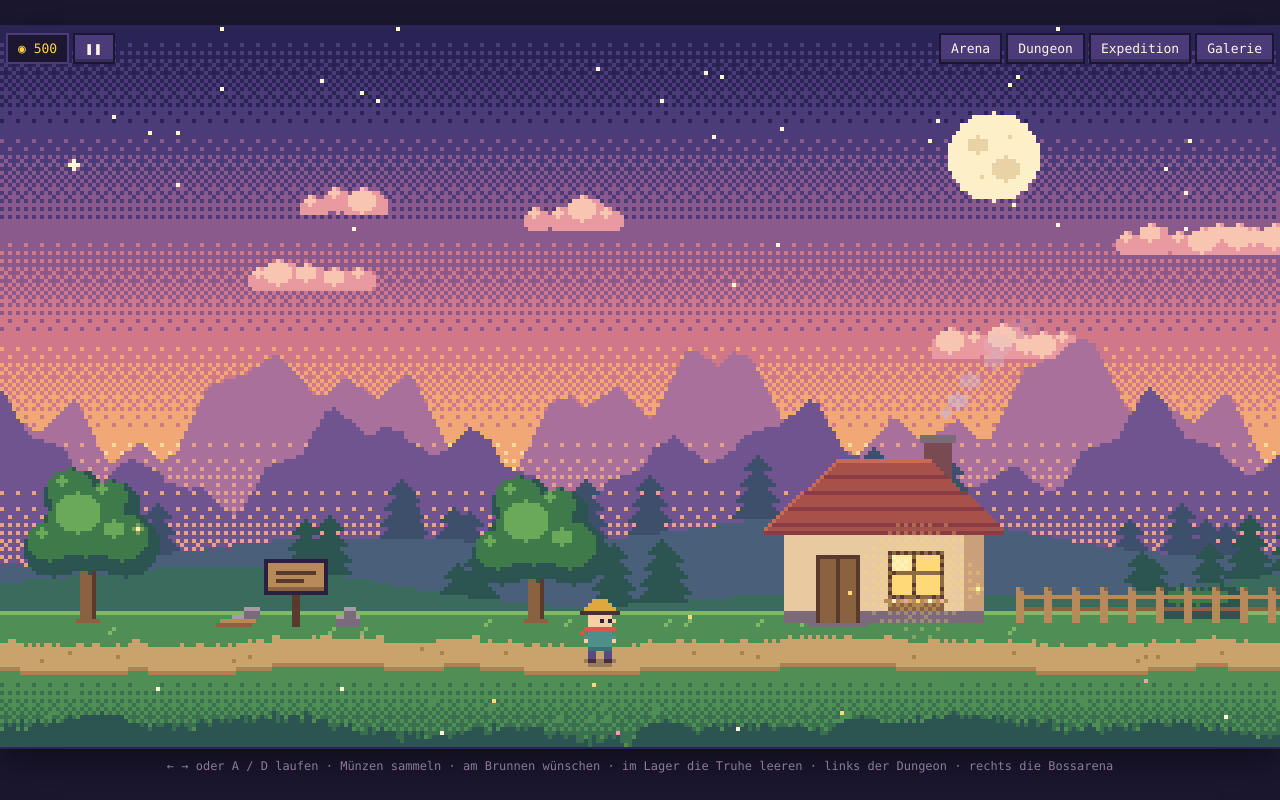
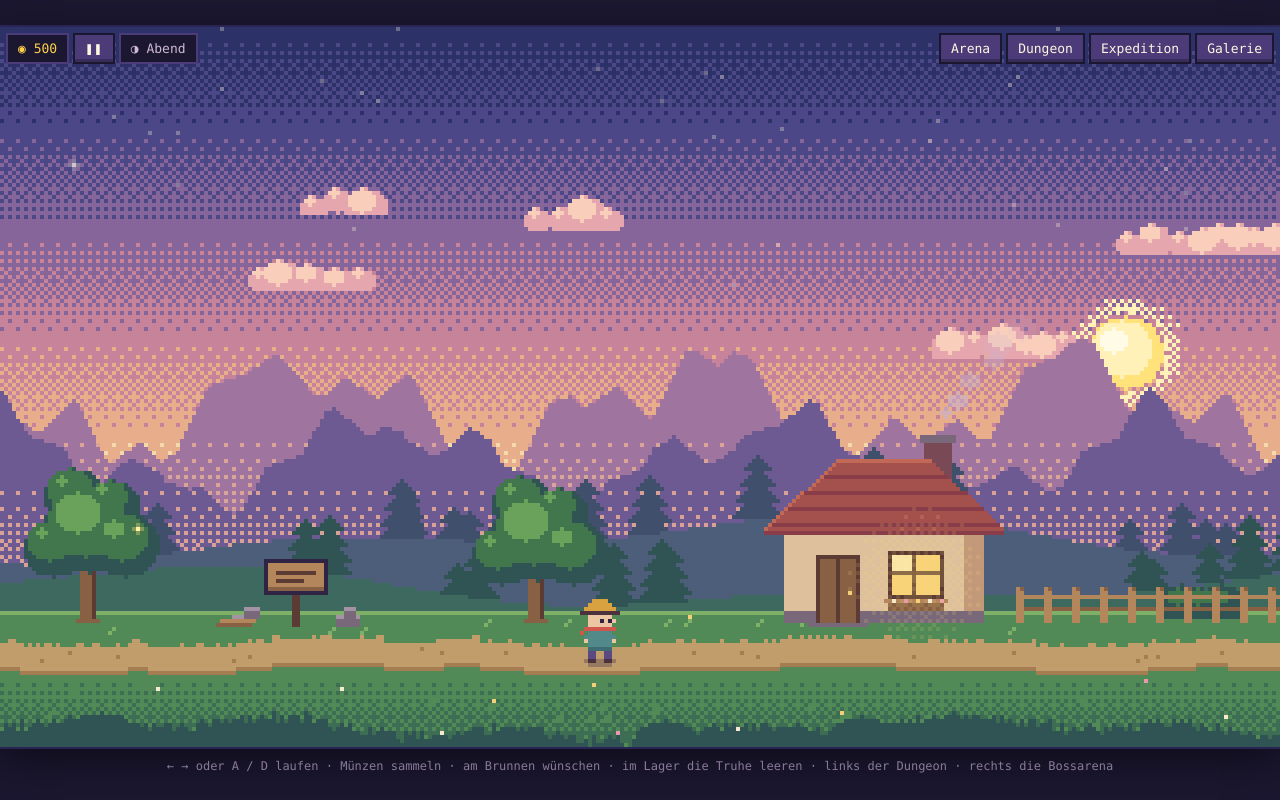
Before and after one commit to lirakp/cosy, an Electron app: page index.html in a window 1280 px wide. Drawn offline with Linux system fonts and the light colour scheme.

Commit message:
Add day-night cycle
A full day lasts 12 minutes of play time: dawn, day, dusk and night with
crossfaded sky palettes, matching cloud and mountain colours, a sun and
moon that arc across the sky, and stars that fade in at night. The
landscape is drawn into an offscreen scene and tinted per time of day,
while lights (windows, lantern, torches, well, coins, fireflies) are
drawn afterwards so they glow at night. The time of day is shown in the
HUD, saved with the game and stops while paused.

Co-Authored-By: Claude Opus 5.5 <noreply@anthropic.com>
Claude-Session: https://claude.ai/code/session_01D7PjKTqE2ZDHrCWznsya1i

```diff
--- a/index.html
+++ b/index.html
@@ -14,6 +14,7 @@
         <div class="hud-left">
           <div id="gold" title="Gold">◉ <span>0</span></div>
           <button id="btn-pause" title="Pause (P)" aria-label="Pause">❚❚</button>
+          <div id="daytime" title="Tageszeit"></div>
         </div>
         <div class="hud-buttons">
           <button id="btn-arena">Arena <kbd>B</kbd></button>
--- a/src/background.js
+++ b/src/background.js
@@ -1,6 +1,7 @@
 import { VIEW_W, VIEW_H, WORLD_W } from './config.js';
 import { PAL } from './palette.js';
 import { rng, makeCanvas, rect, px, circle, dither, tri } from './utils.js';
+import { SKIES, CLOUDS, sunPos, moonPos } from './daycycle.js';
 
 // Der Hintergrund besteht aus mehreren Ebenen. Jede Ebene scrollt
 // unterschiedlich schnell mit der Kamera (Parallax) – ferne Dinge langsam,
@@ -9,9 +10,8 @@ import { rng, makeCanvas, rect, px, circle, dither, tri } from './utils.js';
 const SCROLL = WORLD_W - VIEW_W;
 const layerWidth = (factor) => Math.ceil(VIEW_W + SCROLL * factor);
 
-function makeSky() {
+function makeSky(stops) {
   const [c, ctx] = makeCanvas(VIEW_W, VIEW_H);
-  const stops = PAL.sky;
   const horizon = 128;
   for (let y = 0; y < VIEW_H; y++) {
     const t = Math.min(y / horizon, 1) * (stops.length - 1);
@@ -44,46 +44,62 @@ function makeStars() {
   }));
 }
 
-function makeCloud(r) {
+function makeCloud(r, colors) {
   const w = 30 + Math.floor(r() * 26);
-  const [c, ctx] = makeCanvas(w, 14);
   const puffs = [];
   for (let x = 5; x < w - 5; x += 4 + Math.floor(r() * 4)) {
     puffs.push([x, 9 - Math.floor(r() * 3), 3 + Math.floor(r() * 3)]);
   }
-  for (const [x, y, s] of puffs) circle(ctx, x, y, s, PAL.cloud);
-  for (const [x, y, s] of puffs) circle(ctx, x - 1, y - 2, Math.max(1, s - 2), PAL.cloudLight);
+  // dieselbe Wolke in den Farben jeder Tageszeit
+  const imgs = {};
+  for (const [key, [base, light]] of Object.entries(colors)) {
+    const [c, ctx] = makeCanvas(w, 14);
+    for (const [x, y, s] of puffs) circle(ctx, x, y, s, base);
+    for (const [x, y, s] of puffs) circle(ctx, x - 1, y - 2, Math.max(1, s - 2), light);
     ctx.clearRect(0, 11, w, 3); // flache Unterseite
-  return c;
+    imgs[key] = c;
+  }
+  return imgs;
 }
 
 function makeClouds() {
   const r = rng(21);
-  return Array.from({ length: 6 }, (_, i) => ({
-    img: makeCloud(r),
+  const list = Array.from({ length: 6 }, (_, i) => ({
+    imgs: makeCloud(r, CLOUDS),
+    w: 0,
     x: r() * (VIEW_W + 80),
     y: 22 + Math.floor(r() * 60),
     speed: 1.5 + r() * 2.5 + i * 0.2,
   }));
+  for (const c of list) c.w = c.imgs.day.width;
+  return list;
 }
 
 // Kantige Bergkette als Silhouette, unten im Dunst verlaufend.
-function makeMountains(factor, baseY, amp, seed, color) {
+// Dieselbe Bergkette einmal in Abendfarben und einmal in Tagesfarben.
+function makeMountains(factor, baseY, amp, seed, colors) {
   const w = layerWidth(factor);
-  const [c, ctx] = makeCanvas(w, VIEW_H);
   const r = rng(seed);
   const p1 = r(), p2 = r(), p3 = r();
+  const imgs = {};
+  for (const [key, [color, haze]] of Object.entries(colors)) {
+    const [c, ctx] = makeCanvas(w, VIEW_H);
     for (let x = 0; x < w; x++) {
       const h = tri(x / 97 + p1) * 0.55 + tri(x / 41 + p2) * 0.3 + tri(x / 17 + p3) * 0.15;
       const top = Math.round(baseY - h * amp);
       rect(ctx, x, top, 1, VIEW_H - top, color);
       for (let y = top; y < VIEW_H; y++) {
         const amount = (y - (baseY - amp * 0.35)) / (amp * 0.9);
-      if (amount > 0 && dither(x, y, amount * 0.7)) px(ctx, x, y, PAL.haze);
+        if (amount > 0 && dither(x, y, amount * 0.7)) px(ctx, x, y, haze);
       }
     }
-  return { img: c, factor };
+    imgs[key] = c;
   }
+  return { imgs, factor };
+}
+
+// Tagsüber bekommen die Berge ihre eigenen Farben, sonst die Abendfarben.
+const mountainKey = (sky) => (sky === 'day' ? 'day' : 'dusk');
 
 function pine(ctx, x, baseY, h, color) {
   rect(ctx, x, baseY - 2, 1, 3, color);
@@ -114,29 +130,59 @@ function makeHills(factor, baseY, amp, seed, color, pineColor, pineCount) {
   return { img: c, factor };
 }
 
+function makeSun() {
+  const [c, ctx] = makeCanvas(31, 31);
+  for (let y = 0; y < 31; y++) {
+    for (let x = 0; x < 31; x++) {
+      const d = Math.hypot(x - 15, y - 15);
+      if (d > 10 && d < 15 && dither(x, y, (15 - d) / 6)) px(ctx, x, y, '#fff1b8');
+    }
+  }
+  circle(ctx, 15, 15, 9, '#ffe27a');
+  circle(ctx, 14, 14, 7, '#fff1b8');
+  circle(ctx, 12, 12, 3, '#fffbe6');
+  return c;
+}
+
 export function createBackground() {
-  const sky = makeSky();
+  const skies = Object.fromEntries(Object.entries(SKIES).map(([k, stops]) => [k, makeSky(stops)]));
   const moon = makeMoon();
+  const sun = makeSun();
   const stars = makeStars();
   const clouds = makeClouds();
   const layers = [
-    makeMountains(0.08, 118, 46, 3, PAL.mountainFar),
-    makeMountains(0.16, 128, 40, 11, PAL.mountainNear),
+    makeMountains(0.08, 118, 46, 3, { dusk: [PAL.mountainFar, PAL.haze], day: ['#8ea4cc', '#c4d9ee'] }),
+    makeMountains(0.16, 128, 40, 11, { dusk: [PAL.mountainNear, PAL.haze], day: ['#6b82b0', '#b3cbe6'] }),
+  ];
+  const hills = [
     makeHills(0.3, 128, 7, 5, PAL.hillBack, PAL.pineBack, 26),
     makeHills(0.55, 140, 6, 9, PAL.hillFront, PAL.pineFront, 22),
   ];
+
+  // Zeichnet ein Bild der Tageszeit A und blendet Tageszeit B darüber.
+  function blend(ctx, imgs, ph, x, y) {
+    ctx.drawImage(imgs[ph.skyA], x, y);
+    if (ph.mix > 0) {
+      ctx.globalAlpha = ph.mix;
+      ctx.drawImage(imgs[ph.skyB], x, y);
+      ctx.globalAlpha = 1;
+    }
+  }
 
   return {
     update(dt) {
       for (const c of clouds) {
         c.x += c.speed * dt;
-        if (c.x > VIEW_W + 40) c.x = -c.img.width - 20;
+        if (c.x > VIEW_W + 40) c.x = -c.w - 20;
       }
     },
 
-    draw(ctx, camX, time) {
-      ctx.drawImage(sky, 0, 0);
+    // Himmel mit Sternen, Sonne, Mond und Wolken – wird nicht eingefärbt.
+    drawSky(ctx, camX, time, ph) {
+      blend(ctx, skies, ph, 0, 0);
 
+      if (ph.night > 0.05) {
+        ctx.globalAlpha = Math.min(1, ph.night * 1.2);
         for (const s of stars) {
           const twinkle = Math.sin(time * s.speed + s.phase);
           if (twinkle < -0.6) continue;
@@ -146,15 +192,24 @@ export function createBackground() {
             rect(ctx, s.x, s.y - 1, 1, 3, PAL.star);
           }
         }
+        ctx.globalAlpha = 1;
+      }
 
-      ctx.drawImage(moon, 236 - Math.round(camX * 0.02), 20);
+      const shift = Math.round(camX * 0.02);
+      const s = sunPos(ph.t, VIEW_W);
+      if (s) ctx.drawImage(sun, Math.round(s.x) - 15 - shift, Math.round(s.y) - 15);
+      const m = moonPos(ph.t, VIEW_W);
+      if (m) ctx.drawImage(moon, Math.round(m.x) - 12 - shift, Math.round(m.y) - 12);
 
-      for (const c of clouds) {
-        ctx.drawImage(c.img, Math.round(c.x - camX * 0.04) - 40, c.y);
-      }
-      for (const l of layers) {
-        ctx.drawImage(l.img, -Math.round(camX * l.factor), 0);
-      }
+      for (const c of clouds) blend(ctx, c.imgs, ph, Math.round(c.x - camX * 0.04) - 40, c.y);
+    },
+
+    // Berge und Hügel – landen in der Szene, die je nach Tageszeit getönt wird.
+    drawLand(ctx, camX, ph) {
+      const look = { ...ph, skyA: mountainKey(ph.skyA), skyB: mountainKey(ph.skyB) };
+      if (look.skyA === look.skyB) look.mix = 0;
+      for (const l of layers) blend(ctx, l.imgs, look, -Math.round(camX * l.factor), 0);
+      for (const l of hills) ctx.drawImage(l.img, -Math.round(camX * l.factor), 0);
     },
   };
 }
--- a/src/config.js
+++ b/src/config.js
@@ -26,3 +26,6 @@ export const DUNGEON_RANGE = 22;
 // Die Bossarena.
 export const ARENA_X = 716;
 export const ARENA_RANGE = 26;
+
+// Ein ganzer Tag-Nacht-Zyklus dauert so viele Sekunden Spielzeit.
+export const DAY_LENGTH = 720;
--- /dev/null
+++ b/src/daycycle.js
@@ -0,0 +1,71 @@
+// Tag-Nacht-Zyklus. Die Tageszeit läuft von 0 bis 1:
+// 0 = Mitternacht, 0,25 = Morgen, 0,5 = Mittag, 0,75 = Abend.
+
+// Himmelsfarben je Tageszeit, von oben nach unten.
+export const SKIES = {
+  night: ['#0b0a1f', '#121031', '#1a1744', '#221e52', '#2c2660', '#3a3170'],
+  dawn: ['#2a2456', '#55467f', '#9a6696', '#e08a8c', '#f5b38a', '#fde0a8'],
+  day: ['#3c78c8', '#5590da', '#73a9e6', '#94c0ee', '#b6d6f3', '#d8eaf6'],
+  dusk: ['#2a2456', '#4b3b78', '#8a5a8c', '#d0788a', '#f2a777', '#fbd89a'],
+};
+
+// Wolkenfarben (Grundfarbe, Lichtkante) je Tageszeit.
+export const CLOUDS = {
+  night: ['#2e2860', '#40387a'],
+  dawn: ['#e89aa0', '#f8c6b0'],
+  day: ['#dfe8f4', '#ffffff'],
+  dusk: ['#e89aa0', '#f8c6b0'],
+};
+
+// Stützpunkte: Himmel, Farbtönung der Landschaft (Farbe + Stärke) und
+// wie „nächtlich“ es ist (steuert Sterne, Lichter und Glühwürmchen).
+const NIGHT = { sky: 'night', tint: [14, 10, 44], a: 0.58, night: 1 };
+const FRAMES = [
+  { t: 0, ...NIGHT },
+  { t: 0.2, ...NIGHT },
+  { t: 0.27, sky: 'dawn', tint: [96, 48, 104], a: 0.24, night: 0.45 },
+  { t: 0.35, sky: 'day', tint: [210, 235, 255], a: 0.1, night: 0 },
+  { t: 0.66, sky: 'day', tint: [210, 235, 255], a: 0.1, night: 0 },
+  { t: 0.75, sky: 'dusk', tint: [90, 40, 90], a: 0.06, night: 0.3 },
+  { t: 0.83, ...NIGHT },
+  { t: 1, ...NIGHT },
+];
+
+const lerp = (a, b, u) => a + (b - a) * u;
+const smooth = (u) => u * u * (3 - 2 * u);
+
+export function phase(t) {
+  t = ((t % 1) + 1) % 1;
+  let i = 0;
+  while (i < FRAMES.length - 2 && t >= FRAMES[i + 1].t) i++;
+  const a = FRAMES[i];
+  const b = FRAMES[i + 1];
+  const u = smooth((t - a.t) / (b.t - a.t));
+  const tint = a.tint.map((c, k) => Math.round(lerp(c, b.tint[k], u)));
+  return {
+    t,
+    skyA: a.sky,
+    skyB: b.sky,
+    mix: a.sky === b.sky ? 0 : u,
+    tint: `rgb(${tint.join(' ')})`,
+    tintAlpha: lerp(a.a, b.a, u),
+    night: lerp(a.night, b.night, u),
+  };
+}
+
+// Bezeichnung und Symbol für die Anzeige
+export function label(t) {
+  t = ((t % 1) + 1) % 1;
+  if (t < 0.22 || t >= 0.84) return { icon: '☾', name: 'Nacht' };
+  if (t < 0.34) return { icon: '◐', name: 'Morgen' };
+  if (t < 0.68) return { icon: '☀', name: 'Tag' };
+  return { icon: '◑', name: 'Abend' };
+}
+
+// Sonne und Mond ziehen in einem Bogen über den Himmel (null = unter dem Horizont).
+function arc(u, width) {
+  if (u < 0 || u > 1) return null;
+  return { x: -16 + u * (width + 32), y: 132 - Math.sin(Math.PI * u) * 108 };
+}
+export const sunPos = (t, width) => arc((t - 0.22) / 0.6, width);
+export const moonPos = (t, width) => arc(((t < 0.4 ? t + 1 : t) - 0.76) / 0.56, width);
--- a/src/main.js
+++ b/src/main.js
@@ -1,9 +1,10 @@
-import { VIEW_W, VIEW_H, WORLD_W, WELL_X, WELL_RANGE, CHEST_X, CAMP_RANGE, GROUND_Y, DUNGEON_X, DUNGEON_RANGE, ARENA_X, ARENA_RANGE } from './config.js';
+import { VIEW_W, VIEW_H, WORLD_W, DAY_LENGTH, WELL_X, WELL_RANGE, CHEST_X, CAMP_RANGE, GROUND_Y, DUNGEON_X, DUNGEON_RANGE, ARENA_X, ARENA_RANGE } from './config.js';
 import * as dungeon from './dungeon.js';
 import * as buildings from './buildings.js';
+import { phase, label as dayLabel } from './daycycle.js';
 import * as expedition from './expedition.js';
 import { state } from './state.js';
-import { clamp } from './utils.js';
+import { clamp, makeCanvas } from './utils.js';
 import { initInput, setBlocked, setTapHandler } from './input.js';
 import { createUI } from './ui.js';
 import { createBackground } from './background.js';
@@ -113,12 +114,21 @@ const player = createPlayer();
 
 let camX = clamp(player.x - VIEW_W / 2, 0, WORLD_W - VIEW_W);
 let time = 0;
+let dayTime = state.day;
+
+// Landschaft, Figur und Gebäude werden erst hier hinein gezeichnet und dann
+// passend zur Tageszeit eingefärbt; Himmel und Lichter bleiben unberührt.
+const [scene, sctx] = makeCanvas(VIEW_W, VIEW_H);
+const dayEl = document.getElementById('daytime');
+let dayText = '';
 let last = performance.now();
 
 function frame(now) {
   const dt = paused ? 0 : Math.min((now - last) / 1000, 0.05);
   last = now;
   time += dt;
+  dayTime = (dayTime + dt / DAY_LENGTH) % 1;
+  state.day = dayTime;
 
   if (!paused) {
     player.update(dt);
@@ -146,10 +156,28 @@ function frame(now) {
   const target = clamp(player.x - VIEW_W / 2, 0, WORLD_W - VIEW_W);
   camX += (target - camX) * Math.min(1, dt * 6);
 
-  background.draw(ctx, camX, time);
-  world.draw(ctx, camX, time);
-  player.draw(ctx, Math.round(camX));
-  world.drawFront(ctx, camX, time);
+  const ph = phase(dayTime);
+  background.drawSky(ctx, camX, time, ph);
+
+  sctx.clearRect(0, 0, VIEW_W, VIEW_H);
+  background.drawLand(sctx, camX, ph);
+  world.draw(sctx, camX, time);
+  player.draw(sctx, Math.round(camX));
+  world.drawFront(sctx, camX, time);
+  if (ph.tintAlpha > 0.01) {
+    sctx.globalCompositeOperation = 'source-atop';
+    sctx.globalAlpha = ph.tintAlpha;
+    sctx.fillStyle = ph.tint;
+    sctx.fillRect(0, 0, VIEW_W, VIEW_H);
+    sctx.globalAlpha = 1;
+    sctx.globalCompositeOperation = 'source-over';
+  }
+  ctx.drawImage(scene, 0, 0);
+  world.drawLights(ctx, camX, time, ph.night);
+
+  const dl = dayLabel(dayTime);
+  const text = `${dl.icon} ${dl.name}`;
+  if (text !== dayText) dayEl.textContent = dayText = text;
 
   requestAnimationFrame(frame);
 }
--- a/src/state.js
+++ b/src/state.js
@@ -75,6 +75,13 @@ export const state = {
   get arena() {
     return data.arena;
   },
+  // Tageszeit 0…1; ohne Spielstand beginnt das Spiel am frühen Abend.
+  get day() {
+    return typeof data.day === 'number' ? data.day : 0.72;
+  },
+  set day(value) {
+    data.day = value;
+  },
   get buildings() {
     return data.buildings;
   },
--- a/src/world.js
+++ b/src/world.js
@@ -444,16 +444,23 @@ export function createWorld() {
       const cam = Math.round(camX);
       ctx.drawImage(ground, -cam, 0);
 
-      const flicker = Math.sin(time * 9) > 0.4 ? 1 : 0;
-      glow(ctx, COTTAGE_X + 33 - cam, GROUND_Y - 9, 15 + flicker, 0.3);
-      glow(ctx, LANTERN_X - 4 - cam, GROUND_Y - 13, 12 + flicker, 0.35);
+      drawTeam(ctx, cam, time);
 
-      glow(ctx, WELL_X - cam, GROUND_Y - 8, 13 + flicker, 0.3, PAL.magic);
-      for (let i = 0; i < 4; i++) {
-        const t = (time * 0.35 + i / 4) % 1;
-        if (t > 0.85) continue;
-        px(ctx, WELL_X - cam + Math.round(Math.sin(time * 1.3 + i * 2.1) * 6), GROUND_Y - 8 - Math.round(t * 22), i % 2 ? PAL.magic : PAL.glowLight);
+      // Dungeon-Eingang: Fackeln, Schimmern während einer Erkundung, Ausrufezeichen bei Rückkehr
+      ctx.drawImage(buildings.owned('dungeon') ? gate : site, DUNGEON_X - 24 - cam, 0);
+      ctx.drawImage(buildings.owned('arena') ? arenaProp : site, ARENA_X - 24 - cam, 0);
+
+      for (const s of smoke) {
+        s.age += dt;
+        s.y -= 6 * dt;
+        s.x += s.drift * dt;
       }
+      while (smoke.length && smoke[0].age > 5) smoke.shift();
+    },
+
+    draw(ctx, camX, time) {
+      const cam = Math.round(camX);
+      ctx.drawImage(ground, -cam, 0);
 
       drawTeam(ctx, cam, time);
 
@@ -462,12 +469,6 @@ export function createWorld() {
       const gy = GROUND_Y + 4;
       const hasGate = buildings.owned('dungeon');
       ctx.drawImage(hasGate ? gate : site, gx - 24, 0);
-      for (const tx of hasGate ? [gx - 13, gx + 12] : []) {
-        const tall = Math.floor(time * 8 + tx) % 3;
-        rect(ctx, tx - 1, gy - 17, 3, 3, PAL.roofLight);
-        rect(ctx, tx, gy - 18 - (tall ? 1 : 0), 1, 3 + (tall ? 1 : 0), PAL.glow);
-        px(ctx, tx, gy - 16, PAL.glowLight);
-      }
       ctx.drawImage(buildings.owned('arena') ? arenaProp : site, ARENA_X - 24 - cam, 0);
 
       const dungeonState = hasGate ? dungeon.status() : 'idle';
@@ -510,15 +511,53 @@ export function createWorld() {
       ctx.globalAlpha = 1;
     },
 
-    // Wird nach der Spielfigur gezeichnet, liegt also vor ihr.
-    drawFront(ctx, camX, time) {
+
+    // Lichter werden nach der Tageszeit-Tönung gezeichnet und leuchten deshalb nachts.
+    drawLights(ctx, camX, time, night) {
       const cam = Math.round(camX);
-      for (const f of fireflies) {
+      const flicker = Math.sin(time * 9) > 0.4 ? 1 : 0;
+      const lamp = 0.3 + 0.7 * night;
+
+      // erleuchtete Fensterscheiben und Laternenglas
+      if (night > 0.05) {
+        ctx.globalAlpha = Math.min(1, night * 1.1);
+        const wx = COTTAGE_X + 27 - cam;
+        const wy = GROUND_Y - 21 + 7;
+        rect(ctx, wx, wy, 12, 10, PAL.glow);
+        rect(ctx, wx, wy, 5, 4, PAL.glowLight);
+        rect(ctx, wx + 5, wy, 1, 10, PAL.woodDark);
+        rect(ctx, wx, wy + 4, 12, 1, PAL.woodDark);
+        rect(ctx, LANTERN_X - 5 - cam, GROUND_Y - 15, 3, 4, PAL.glow);
+        px(ctx, LANTERN_X - 4 - cam, GROUND_Y - 14, PAL.glowLight);
+        ctx.globalAlpha = 1;
+      }
+      glow(ctx, COTTAGE_X + 33 - cam, GROUND_Y - 9, 15 + flicker + Math.round(night * 6), 0.3 * lamp);
+      glow(ctx, LANTERN_X - 4 - cam, GROUND_Y - 13, 12 + flicker + Math.round(night * 6), 0.35 * lamp);
+
+      glow(ctx, WELL_X - cam, GROUND_Y - 8, 13 + flicker, 0.3, PAL.magic);
+      for (let i = 0; i < 4; i++) {
+        const t = (time * 0.35 + i / 4) % 1;
+        if (t > 0.85) continue;
+        px(ctx, WELL_X - cam + Math.round(Math.sin(time * 1.3 + i * 2.1) * 6), GROUND_Y - 8 - Math.round(t * 22), i % 2 ? PAL.magic : PAL.glowLight);
+      }
+
+      const gx = DUNGEON_X - cam;
+      const gy = GROUND_Y + 4;
+      const hasGate = buildings.owned('dungeon');
+      for (const tx of hasGate ? [gx - 13, gx + 12] : []) {
+        const tall = Math.floor(time * 8 + tx) % 3;
+        if (night > 0.2) glow(ctx, tx, gy - 17, 6 + Math.round(night * 4), 0.35 * night);
+        rect(ctx, tx - 1, gy - 17, 3, 3, PAL.roofLight);
+        rect(ctx, tx, gy - 18 - (tall ? 1 : 0), 1, 3 + (tall ? 1 : 0), PAL.glow);
+        px(ctx, tx, gy - 16, PAL.glowLight);
+      }
+      fireflies.forEach((f, i) => {
+        if (i >= Math.round(fireflies.length * Math.min(1, night * 1.4))) return;
         const t = time * f.speed + f.phase;
         const x = Math.round(f.x + Math.sin(t) * 10 + Math.sin(t * 2.3) * 4) - cam;
         const y = Math.round(f.y + Math.cos(t * 1.4) * 5);
         const bright = Math.sin(t * 2.2);
-        if (bright < -0.2) continue;
+        if (bright < -0.2) return;
         if (bright > 0.5) {
           ctx.globalAlpha = 0.35;
           rect(ctx, x - 1, y, 3, 1, PAL.glow);
@@ -526,7 +565,12 @@ export function createWorld() {
           ctx.globalAlpha = 1;
         }
         px(ctx, x, y, PAL.firefly);
-      }
+      });
+    },
+
+    // Wird nach der Spielfigur gezeichnet, liegt also vor ihr.
+    drawFront(ctx, camX, time) {
+      const cam = Math.round(camX);
       ctx.drawImage(foreground, -Math.round(camX * FRONT_FACTOR), 0);
     },
   };
--- a/style.css
+++ b/style.css
@@ -69,7 +69,7 @@ kbd { font: inherit; opacity: 0.6; margin-left: 4px; }
   font-size: 13px;
 }
 #hud > * { pointer-events: auto; }
-#gold, .gold-pill {
+#gold, .gold-pill, #daytime {
   background: #1b1730;
   color: #ffd04a;
   padding: 6px 10px;
@@ -485,3 +485,5 @@ td b { color: var(--rc); }
 .pause-card h2 { margin: 0; font-size: 28px; letter-spacing: 6px; color: #fdf6e3; text-shadow: 3px 3px 0 #1b1730; }
 .pause-card p { margin: 0; }
 .pause-card .big { flex: none; }
+#daytime { color: #cdb9d6; }
+@media (max-width: 520px) { #daytime { display: none; } }
```
Also changed, not shown: README.md. Lines whose indentation alone changed are shown as unchanged.
